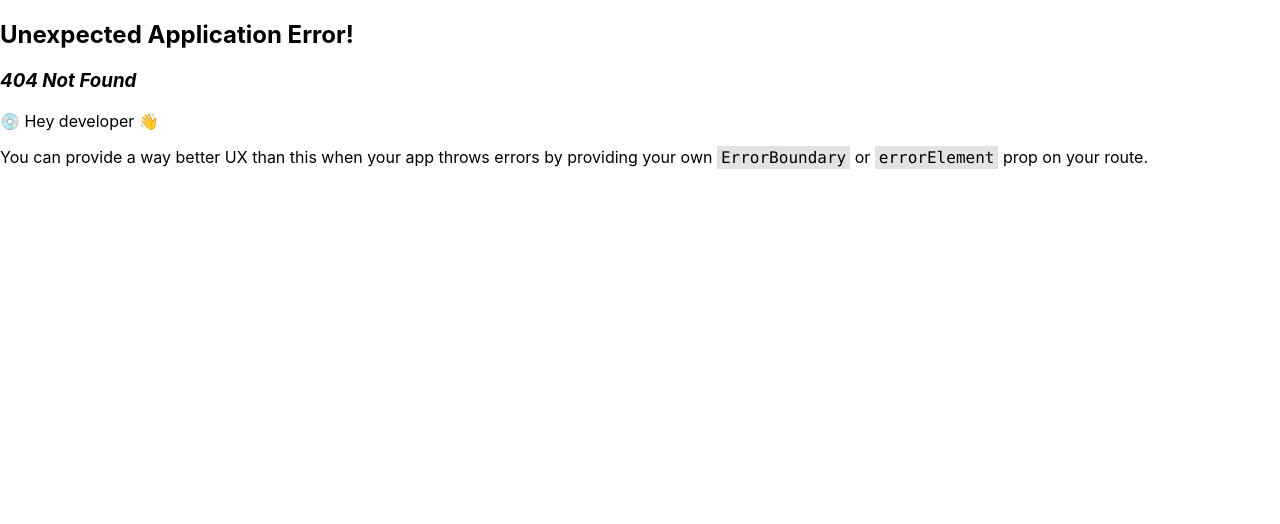
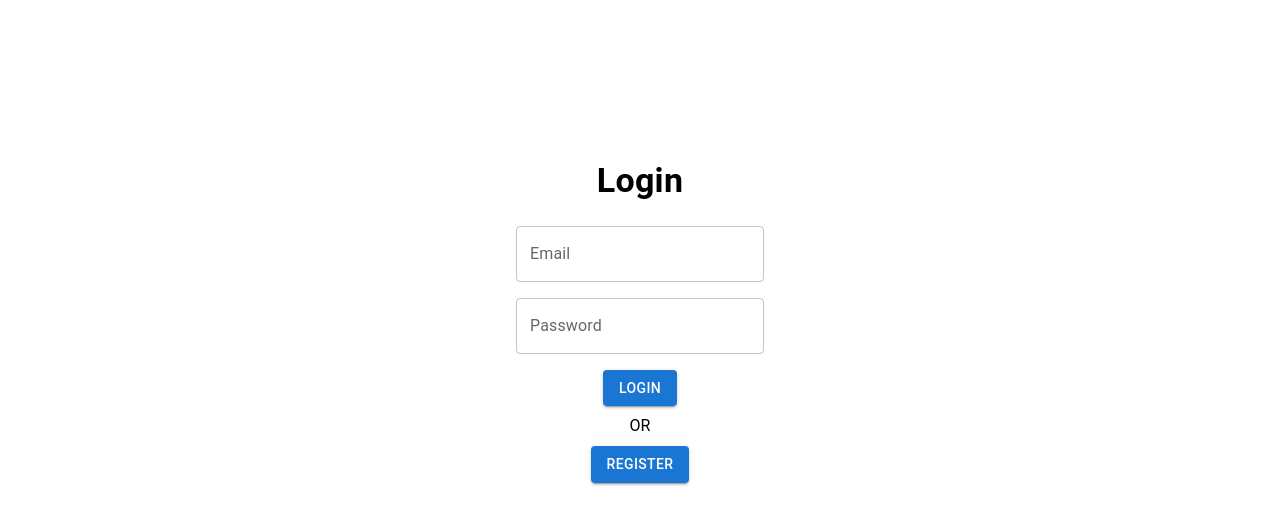
Before and after one commit to furqan759/e-commerceMERN, a React (Create React App) app in the folder frontend/: page /login in a window 1280 px wide. Before the commit this address had no page. Shown: the top 524 px of the page. Built offline with nearby package versions, Linux system fonts and the light colour scheme.

Commit message:
frontend: login UI created | protected route connected | login api integrated

```diff
--- a/frontend/src/components/Layout.js
+++ b/frontend/src/components/Layout.js
@@ -2,13 +2,13 @@ import React from "react";
 import Navbar from "./Navbar";
 import { Outlet } from "react-router-dom";
 
-export const Layout = () => {
+export const Layout = ({ children }) => {
   const auth = localStorage.getItem("user");
   return (
     <div className="App">
       <Navbar />
       <h3 style={{ padding: "10px" }}>E-COMMERCE</h3>
-      {auth && <Outlet />}
+      {auth && children}
     </div>
   );
 };
--- /dev/null
+++ b/frontend/src/components/Login.js
@@ -0,0 +1,82 @@
+import React, { useEffect, useState } from "react";
+import { Box, Button, TextField, Typography } from "@mui/material";
+import { StyledBox } from "../styles";
+import axios from "axios";
+import { useNavigate } from "react-router-dom";
+
+export const Login = () => {
+  const navigate = useNavigate();
+  const auth = localStorage.getItem("user");
+  const [loginData, setLoginData] = useState({
+    email: "",
+    password: "",
+  });
+
+  useEffect(() => {
+    if (auth) {
+      navigate("/");
+    }
+  }, []);
+
+  const onChangeHandler = (e) => {
+    setLoginData({
+      ...loginData,
+      [e.target.name]: e.target.value,
+    });
+  };
+
+  const onSubmit = () => {
+    axios
+      .post("http://localhost:5000/login", loginData)
+      .then(function (response) {
+        if (response?.status === 200 && response?.data?.name) {
+          console.log(response);
+          localStorage.setItem("user", JSON.stringify(response?.data));
+          navigate("/");
+        } else {
+          alert("Please enter correct details");
+        }
+      })
+      .catch(function (error) {
+        console.log(error);
+      });
+  };
+
+  return (
+    <StyledBox>
+      <Typography variant="h4" fontWeight={"bold"} mb={3}>
+        Login
+      </Typography>
+      <TextField
+        label={"Email"}
+        sx={{ marginBottom: "1rem" }}
+        type="email"
+        name={"email"}
+        value={loginData.email}
+        onChange={(e) => onChangeHandler(e)}
+      />
+      <TextField
+        label={"Password"}
+        sx={{ marginBottom: "1rem" }}
+        type="password"
+        name={"password"}
+        value={loginData.password}
+        onChange={(e) => onChangeHandler(e)}
+      />
+      <Box
+        display={"flex"}
+        justifyContent={"center"}
+        flexDirection={"column"}
+        alignItems={"center"}
+      >
+        <Button variant="contained" onClick={() => onSubmit()}>
+          Login
+        </Button>
+        <Typography sx={{ my: 1 }}>OR</Typography>
+        <Button variant="contained" onClick={() => navigate("/sign-up")}>
+          Register
+        </Button>
+      </Box>
+    </StyledBox>
+  );
+};
--- a/frontend/src/components/Navbar.js
+++ b/frontend/src/components/Navbar.js
@@ -32,9 +32,14 @@ export default function Navbar() {
             </Link>
           </li>
         ) : (
-          <li>
-            <Link to={"/sign-up"}>Sign Up</Link>
-          </li>
+          <>
+            <li>
+              <Link to={"/login"}>Login</Link>
+            </li>
+            <li>
+              <Link to={"/sign-up"}>Sign Up</Link>
+            </li>
+          </>
         )}
       </ul>
     </div>
--- a/frontend/src/components/PrivateRoute.js
+++ b/frontend/src/components/PrivateRoute.js
@@ -1,6 +1,11 @@
 import React from "react";
 import { Outlet } from "react-router-dom";
+import { Layout } from "./Layout";
 
 export const PrivateRoute = () => {
-  return <Outlet />;
+  return (
+    <Layout>
+      <Outlet />
+    </Layout>
+  );
 };
--- a/frontend/src/components/Sign-up.js
+++ b/frontend/src/components/Sign-up.js
@@ -1,5 +1,5 @@
 import React, { useEffect, useState } from "react";
-import { Button, TextField, Typography } from "@mui/material";
+import { Box, Button, TextField, Typography } from "@mui/material";
 import { StyledBox } from "../styles";
 import axios from "axios";
 import { useNavigate } from "react-router-dom";
@@ -70,9 +70,20 @@ export default function SignUp() {
         value={signUpData.password}
         onChange={(e) => onChangeHandler(e)}
       />
-      <Button variant="contained" onClick={() => onSubmit()}>
-        Register
-      </Button>
+      <Box
+        display={"flex"}
+        justifyContent={"center"}
+        flexDirection={"column"}
+        alignItems={"center"}
+      >
+        <Button variant="contained" onClick={() => onSubmit()}>
+          Register
+        </Button>
+        <Typography sx={{ my: 1 }}>OR</Typography>
+        <Button variant="contained" onClick={() => navigate("/login")}>
+          Login
+        </Button>
+      </Box>
     </StyledBox>
   );
 }
```
Also changed, not shown: frontend/src/App.js (+7 -1 lines).
